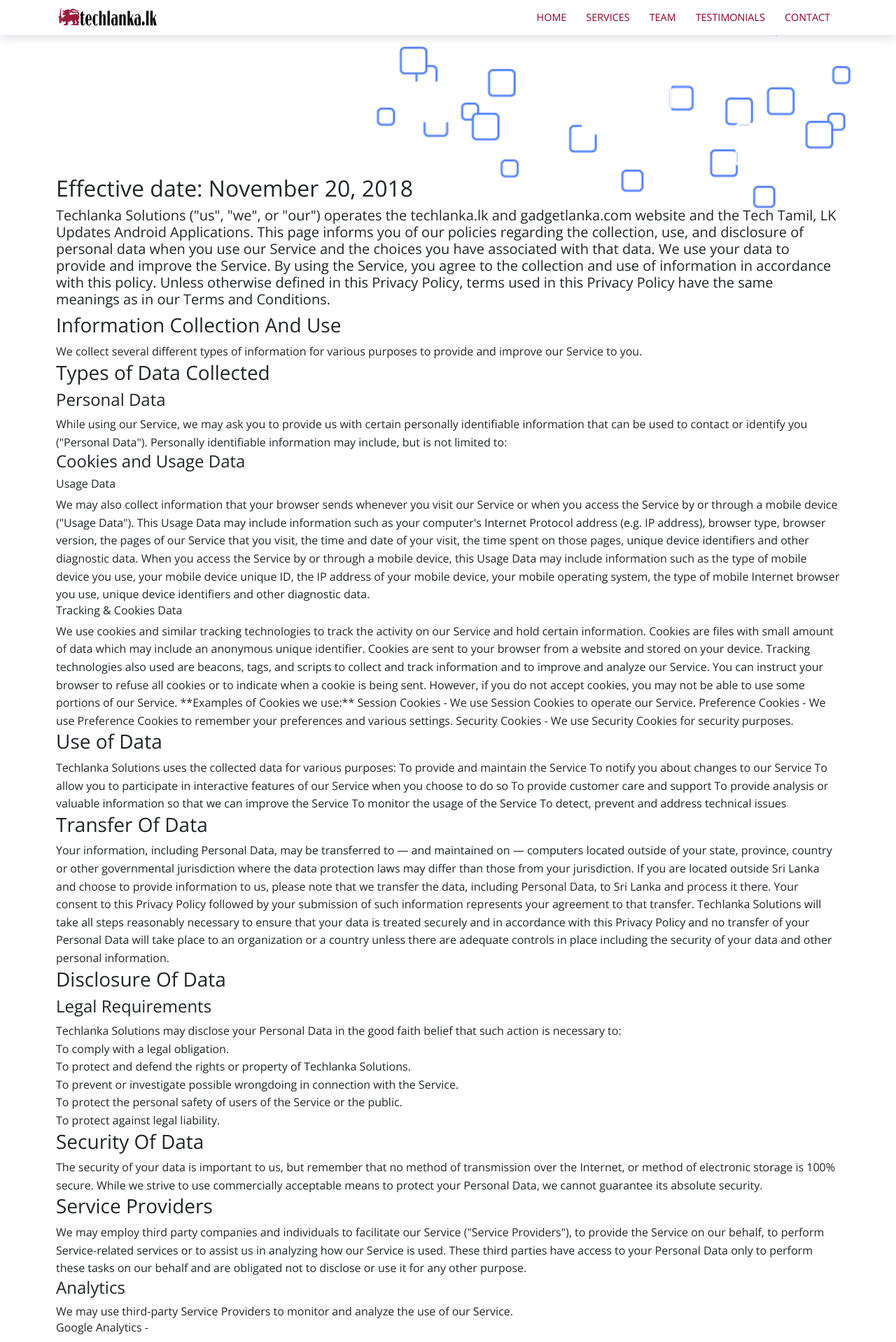
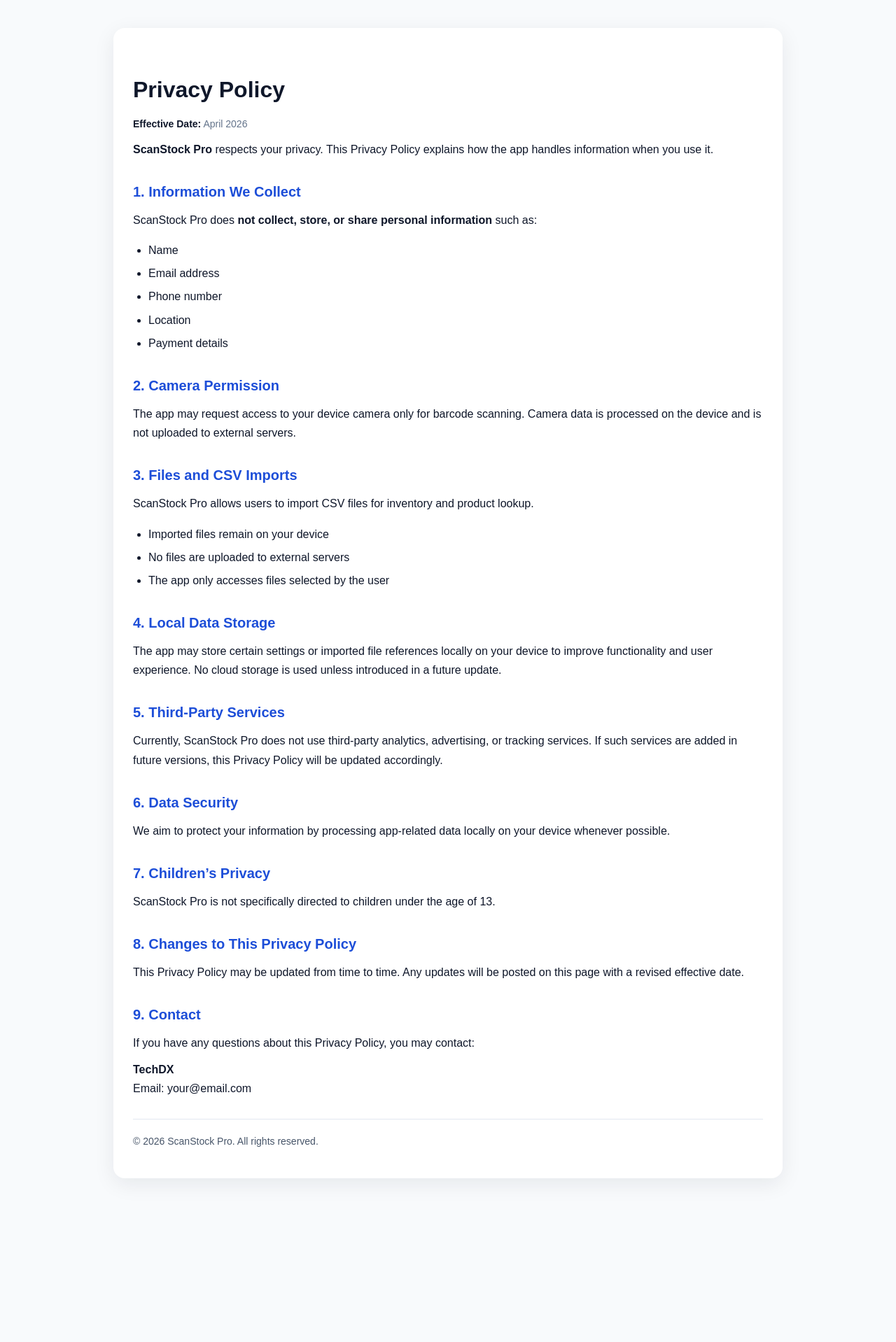
Before and after one commit to techlanka/business, a Jekyll site: the page privacy-policy.html, which Jekyll copies as it is, in a window 1280 px wide. Shown: the top 1918 px of the page at 70% size. Built offline with Jekyll 4.4.1, drawn with Linux system fonts in a browser that asks for light colours; after the commit the page ends 1724 px from its top, so only the background shows below that; some of the changed text lies outside the part shown.

Commit message:
Update privacy-policy.html

```diff
--- a/privacy-policy.html
+++ b/privacy-policy.html
@@ -1,126 +1,137 @@
----
-title: Privacy Policy
-layout: default
-bodyClass: page-services-list
----
+<!DOCTYPE html>
+<html lang="en">
+<head>
+  <meta charset="UTF-8" />
+  <meta name="viewport" content="width=device-width, initial-scale=1.0" />
+  <title>Privacy Policy - ScanStock Pro</title>
+  <style>
+    body {
+      margin: 0;
+      font-family: Arial, sans-serif;
+      background: #f8fafc;
+      color: #0f172a;
+      line-height: 1.7;
+    }
+    .container {
+      max-width: 900px;
+      margin: 40px auto;
+      background: #ffffff;
+      padding: 40px 28px;
+      border-radius: 16px;
+      box-shadow: 0 8px 30px rgba(15, 23, 42, 0.08);
+    }
+    h1 {
+      font-size: 32px;
+      margin-bottom: 8px;
+      color: #0f172a;
+    }
+    h2 {
+      font-size: 20px;
+      margin-top: 30px;
+      margin-bottom: 10px;
+      color: #1d4ed8;
+    }
+    p {
+      margin: 10px 0;
+    }
+    ul {
+      padding-left: 22px;
+    }
+    li {
+      margin: 6px 0;
+    }
+    .muted {
+      color: #64748b;
+      font-size: 14px;
+    }
+    .footer {
+      margin-top: 30px;
+      padding-top: 20px;
+      border-top: 1px solid #e2e8f0;
+      color: #475569;
+      font-size: 14px;
+    }
+    strong {
+      color: #0f172a;
+    }
+  </style>
+</head>
+<body>
+  <div class="container">
+    <h1>Privacy Policy</h1>
+    <p class="muted"><strong>Effective Date:</strong> April 2026</p>
 
-<div class="intro">
-  <div class="container">
-    <div class="row">
-      <div class="col-12">
-        <h2>Effective date: November 20, 2018</h2>
-        <h5>
-          Techlanka Solutions ("us", "we", or "our") operates the techlanka.lk and gadgetlanka.com website and the Tech Tamil, LK Updates Android Applications.
+    <p>
+      <strong>ScanStock Pro</strong> respects your privacy. This Privacy Policy explains how the app handles information when you use it.
+    </p>
 
-This page informs you of our policies regarding the collection, use, and disclosure of personal data when you use our Service and the choices you have associated with that data.
+    <h2>1. Information We Collect</h2>
+    <p>
+      ScanStock Pro does <strong>not collect, store, or share personal information</strong> such as:
+    </p>
+    <ul>
+      <li>Name</li>
+      <li>Email address</li>
+      <li>Phone number</li>
+      <li>Location</li>
+      <li>Payment details</li>
+    </ul>
 
-We use your data to provide and improve the Service. By using the Service, you agree to the collection and use of information in accordance with this policy. Unless otherwise defined in this Privacy Policy, terms used in this Privacy Policy have the same meanings as in our Terms and Conditions.
+    <h2>2. Camera Permission</h2>
+    <p>
+      The app may request access to your device camera only for barcode scanning.
+      Camera data is processed on the device and is not uploaded to external servers.
+    </p>
 
-<h3 id="informationcollectionanduse">Information Collection And Use</h3>
-We collect several different types of information for various purposes to provide and improve our Service to you.
+    <h2>3. Files and CSV Imports</h2>
+    <p>
+      ScanStock Pro allows users to import CSV files for inventory and product lookup.
+    </p>
+    <ul>
+      <li>Imported files remain on your device</li>
+      <li>No files are uploaded to external servers</li>
+      <li>The app only accesses files selected by the user</li>
+    </ul>
 
-<h3 id="typesofdatacollected">Types of Data Collected</h3>
+    <h2>4. Local Data Storage</h2>
+    <p>
+      The app may store certain settings or imported file references locally on your device to improve functionality and user experience.
+      No cloud storage is used unless introduced in a future update.
+    </p>
 
-<h4 id="personal">Personal Data</h4>
-While using our Service, we may ask you to provide us with certain personally identifiable information that can be used to contact or identify you ("Personal Data"). Personally identifiable information may include, but is not limited to:
+    <h2>5. Third-Party Services</h2>
+    <p>
+      Currently, ScanStock Pro does not use third-party analytics, advertising, or tracking services.
+      If such services are added in future versions, this Privacy Policy will be updated accordingly.
+    </p>
 
-<h4 id="">Cookies and Usage Data</h4>
+    <h2>6. Data Security</h2>
+    <p>
+      We aim to protect your information by processing app-related data locally on your device whenever possible.
+    </p>
 
-<h6 id="">Usage Data</h6>
-We may also collect information that your browser sends whenever you visit our Service or when you access the Service by or through a mobile device ("Usage Data").
+    <h2>7. Children’s Privacy</h2>
+    <p>
+      ScanStock Pro is not specifically directed to children under the age of 13.
+    </p>
 
-This Usage Data may include information such as your computer's Internet Protocol address (e.g. IP address), browser type, browser version, the pages of our Service that you visit, the time and date of your visit, the time spent on those pages, unique device identifiers and other diagnostic data.
+    <h2>8. Changes to This Privacy Policy</h2>
+    <p>
+      This Privacy Policy may be updated from time to time. Any updates will be posted on this page with a revised effective date.
+    </p>
 
-When you access the Service by or through a mobile device, this Usage Data may include information such as the type of mobile device you use, your mobile device unique ID, the IP address of your mobile device, your mobile operating system, the type of mobile Internet browser you use, unique device identifiers and other diagnostic data.
+    <h2>9. Contact</h2>
+    <p>
+      If you have any questions about this Privacy Policy, you may contact:
+    </p>
+    <p>
+      <strong>TechDX</strong><br />
+      Email: your@email.com
+    </p>
 
-<h6 id="">Tracking & Cookies Data</h6>
-We use cookies and similar tracking technologies to track the activity on our Service and hold certain information.
-
-Cookies are files with small amount of data which may include an anonymous unique identifier. Cookies are sent to your browser from a website and stored on your device. Tracking technologies also used are beacons, tags, and scripts to collect and track information and to improve and analyze our Service.
-
-You can instruct your browser to refuse all cookies or to indicate when a cookie is being sent. However, if you do not accept cookies, you may not be able to use some portions of our Service.
-
-**Examples of Cookies we use:**
-Session Cookies - We use Session Cookies to operate our Service.
-Preference Cookies - We use Preference Cookies to remember your preferences and various settings.
-Security Cookies - We use Security Cookies for security purposes.
-
-<h3 id="">Use of Data</h3>
-Techlanka Solutions uses the collected data for various purposes:
-
-To provide and maintain the Service
-To notify you about changes to our Service
-To allow you to participate in interactive features of our Service when you choose to do so
-To provide customer care and support
-To provide analysis or valuable information so that we can improve the Service
-To monitor the usage of the Service
-To detect, prevent and address technical issues
-
-<h3 id="">Transfer Of Data</h3>
-Your information, including Personal Data, may be transferred to — and maintained on — computers located outside of your state, province, country or other governmental jurisdiction where the data protection laws may differ than those from your jurisdiction.
-If you are located outside Sri Lanka and choose to provide information to us, please note that we transfer the data, including Personal Data, to Sri Lanka and process it there.
-Your consent to this Privacy Policy followed by your submission of such information represents your agreement to that transfer.
-Techlanka Solutions will take all steps reasonably necessary to ensure that your data is treated securely and in accordance with this Privacy Policy and no transfer of your Personal Data will take place to an organization or a country unless there are adequate controls in place including the security of your data and other personal information.
-
-<h3 id="">Disclosure Of Data</h3>
-
-<h4 id="">Legal Requirements</h4>
-Techlanka Solutions may disclose your Personal Data in the good faith belief that such action is necessary to:
-<br>
-To comply with a legal obligation.<br>
-To protect and defend the rights or property of Techlanka Solutions.<br>
-To prevent or investigate possible wrongdoing in connection with the Service.<br>
-To protect the personal safety of users of the Service or the public.<br>
-To protect against legal liability.<br>
-
-<h3 id="">Security Of Data</h3>
-The security of your data is important to us, but remember that no method of transmission over the Internet, or method of electronic storage is 100% secure. While we strive to use commercially acceptable means to protect your Personal Data, we cannot guarantee its absolute security.
-
-<h3 id="">Service Providers</h3>
-We may employ third party companies and individuals to facilitate our Service ("Service Providers"), to provide the Service on our behalf, to perform Service-related services or to assist us in analyzing how our Service is used.
-These third parties have access to your Personal Data only to perform these tasks on our behalf and are obligated not to disclose or use it for any other purpose.
-
-<h4 id="">Analytics</h4>
-We may use third-party Service Providers to monitor and analyze the use of our Service.
-
-<h6 id="">Google Analytics -</h6>
-Google Analytics is a web analytics service offered by Google that tracks and reports website traffic. Google uses the data collected to track and monitor the use of our Service. This data is shared with other Google services. Google may use the collected data to contextualize and personalize the ads of its own advertising network.For more information on the privacy practices of Google, please visit the Google Privacy & Terms web page: <a href="https://policies.google.com/privacy?hl=en">https://policies.google.com/privacy?hl=en</a>.
-<h6 id="">Firebase -</h6>
-Firebase is analytics service provided by Google Inc. You may opt-out of certain Firebase features through your mobile device settings, such as your device advertising settings or by following the instructions provided by Google in their Privacy Policy: <a href="https://policies.google.com/privacy?hl=enWe">https://policies.google.com/privacy?hl=enWe</a> also encourage you to review the Google's policy for safeguarding your data: <a href="https://support.google.com/analytics/answer/6004245">https://support.google.com/analytics/answer/6004245</a>. For more information on what type of information Firebase collects, please visit please visit the Google Privacy & Terms web page: <a href="https://policies.google.com/privacy?hl=en">https://policies.google.com/privacy?hl=en</a>.
-
-<h3 id="">Links To Other Sites</h3>
-Our Service may contain links to other sites that are not operated by us. If you click on a third party link, you will be directed to that third party's site. We strongly advise you to review the Privacy Policy of every site you visit.
-We have no control over and assume no responsibility for the content, privacy policies or practices of any third party sites or services.
-
-<h3 id="">Children's Privacy</h3>
-Our Service does not address anyone under the age of 13 ("Children").
-
-We do not knowingly collect personally identifiable information from anyone under the age of 13. If you are a parent or guardian and you are aware that your Children has provided us with Personal Data, please contact us. If we become aware that we have collected Personal Data from children without verification of parental consent, we take steps to remove that information from our servers.
-
-
-<h3 id="">Changes To This Privacy Policy</h3>
-We may update our Privacy Policy from time to time. We will notify you of any changes by posting the new Privacy Policy on this page and update the "Last Updated" at the bottom of this Privacy Policy.
-
-You are advised to review this Privacy Policy periodically for any changes. Changes to this Privacy Policy are effective when they are posted on this page.
-        </p>
-      </div>
+    <div class="footer">
+      &copy; 2026 ScanStock Pro. All rights reserved.
     </div>
   </div>
-</div>
-
-<div class="container pb-6">
-  <div class="row">
-    {% for service in site.services %}
-    <div class="col-12 col-md-4 mb-1">
-      <div class="service service-summary">
-        <div class="service-content">
-          <h2 class="service-title">
-            <a href="{{site.baseurl}}{{ service.url }}">{{ service.title }}</a>
-          </h2>
-          {{ service.content | markdownify | strip_html | truncate: 100 }}
-        </div>
-      </div>
-    </div>
-    {% endfor %}
-  </div>
-</div>
+</body>
+</html>
```
